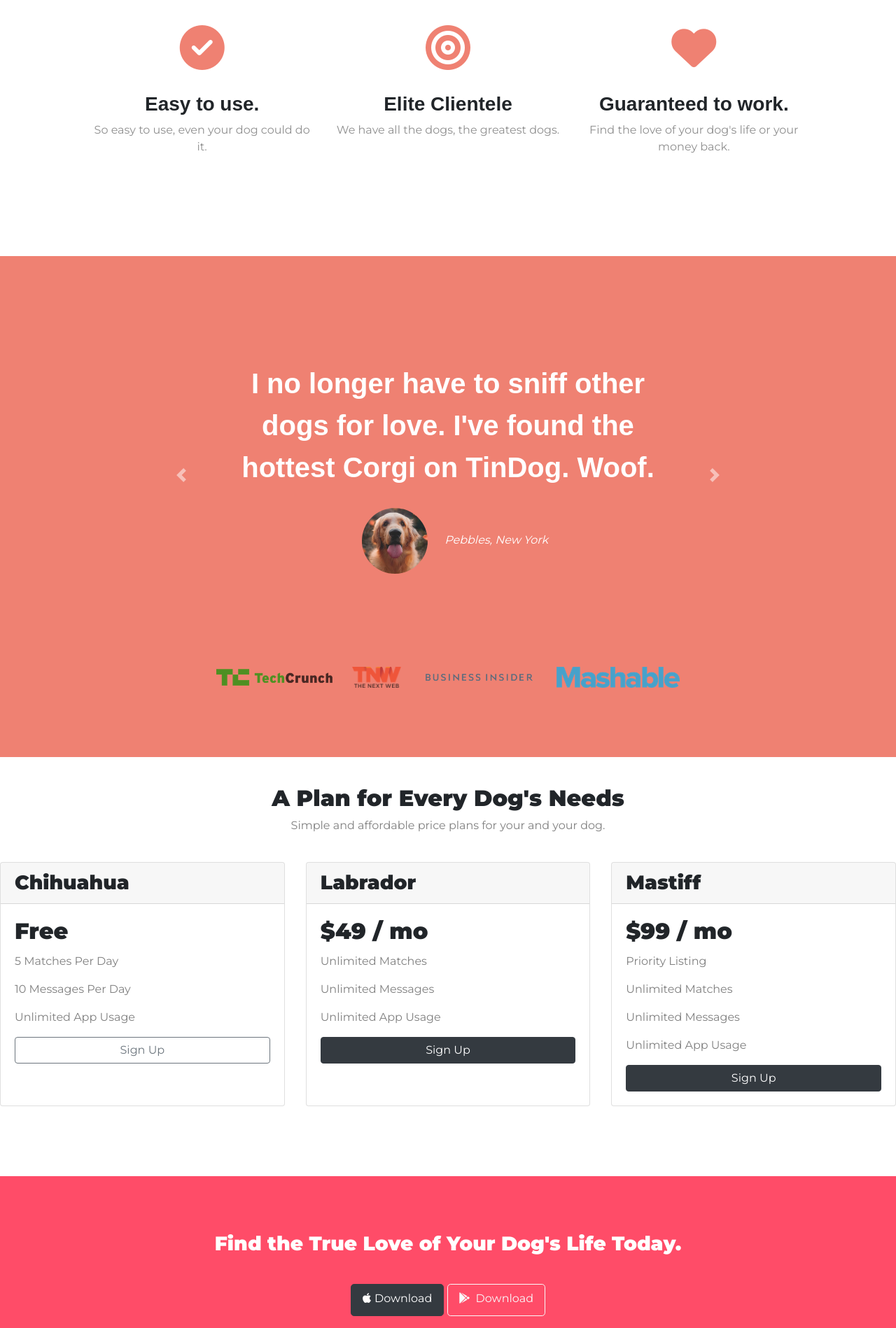
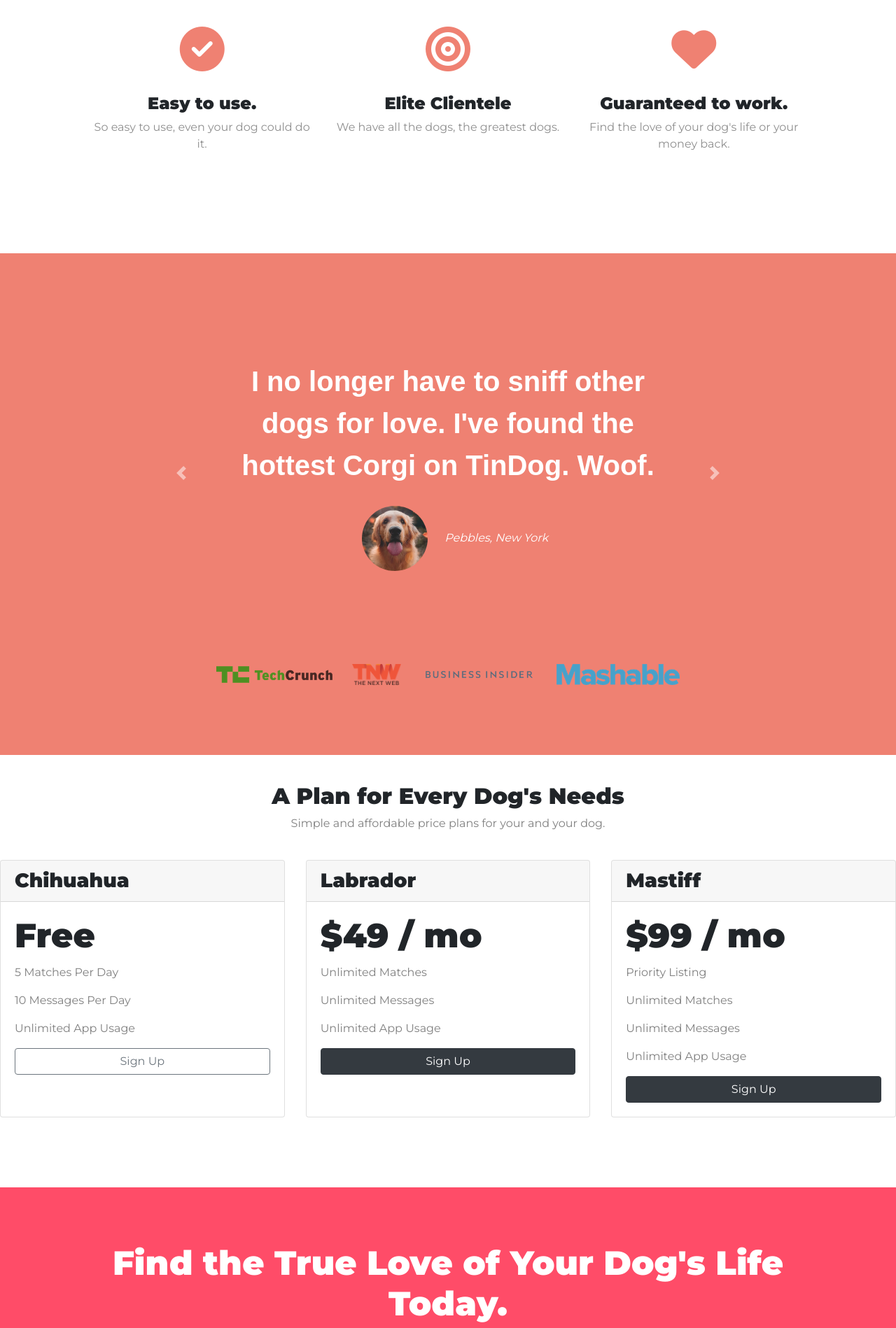
Before and after one commit to j-winston/Tindog, a plain HTML site: page index.html in a window 1280 px wide. Shown: the part 620-2518 px from the top of the page at 70% size. Drawn offline with nearby package versions, Linux system fonts and the light colour scheme.

Commit message:
refactor css code

```diff
--- a/css/styles.css
+++ b/css/styles.css
@@ -1,20 +1,52 @@
+
+/*HTML Selectors*/
+
 body {
     font-family: 'Montserrat', sans-serif;
+}
 
+
+h1, h2, h3, h4, h5, h6 {
+    font-weight:900;
+
+}
+
+
+p {
+    color: #8f8f8f;
 }
 
 
 #title {
     background-color:#ff4c68;
     color: white;
+
+}
+
+#title-box {
+    padding-left: 0px;
 }
 
 
-h1 {
+/* Headings */
+
+.big-heading {
     font-family: 'Montserrat', sans-serif;
     font-size: 3rem;
     line-height: 1.5;
     font-weight: 900;
+}
+
+
+#section-heading {
+    font-size:3rem;
+    font: "montserrat-bold";
+
+}
+
+
+.price-text {
+    font-size: 3rem;
 }
 
 
@@ -55,7 +87,6 @@ h1 {
 
     color: white;
     padding:0 0 4.5rem;
-
 
 }
 
@@ -121,8 +152,10 @@ h1 {
     align-content: center;
     padding: 10% 10%;
     background-color: white;
-    /* position: relative; */
-    /* overflow: hidden; */
+}
+
+.feature-title {
+    font-size: 1.5rem;
 }
 
 
@@ -180,6 +213,7 @@ h1 {
 
 }
 
+
 .street-cred {
     text-align:center;
     height: 30px;
@@ -196,10 +230,7 @@ h1 {
     padding: 7% 15%
 }
 
-h2,
-h3 {
-    font-weight: 900;
-}
+
 
 .card-text {
     color:gray
@@ -222,11 +253,9 @@ h3 {
 }
 
 .cta-container {
-    font: "montserrat-black", sans-serif;
     padding: 80px;
     text-align: center;
     color:white;
-
 }
 
 #cta-tagline {
--- a/index.html
+++ b/index.html
@@ -5,8 +5,6 @@
   <meta name="viewport" content="width=device-width, initial-scale=1.0>
   <title>Document</title>
 </head>
-
-
 
 
 
@@ -56,7 +54,7 @@
     <!-- Title -->
     <section id="title">
           <div class="col-lg-6 col-md-12 col-sm-12" id="title-box">
-                <h1>Meet new and interesting dogs nearby.</h1>
+                <h1 class="big-heading">Meet new and interesting dogs nearby.</h1>
             <button type="button" id="apple-button" class="download-button btn btn-dark btn-text btn-lg">
               <i class="fa-brands fa-apple"></i>Download </button>
             <button type="button" id="google-play-button" class="download-button btn btn-outline-light btn-text btn-lg">
@@ -73,19 +71,19 @@
 
       <div class="col-lg-4 col-md-12">
         <i class="fa-solid fa-circle-check fa-4x"></i>
-        <h3 class="features-heading">Easy to use.</h3>
+        <h3 class="feature-title">Easy to use.</h3>
         <p class="features-text">So easy to use, even your dog could do it.</p>
       </div>
 
       <div class="col-lg-4 col-md-12">
         <i class="fa-solid fa-bullseye fa-4x"></i>
-        <h3 class="features-heading">Elite Clientele</h3>
+        <h3 class="feature-title">Elite Clientele</h3>
         <p class="features-text">We have all the dogs, the greatest dogs.</p>
       </div>
 
       <div class=" col-lg-4 col-md-12">
         </a><i class="fa-solid fa-heart fa-4x"></i>
-        <h3 class="features-heading">Guaranteed to work.</h3>
+        <h3 class="feature-title">Guaranteed to work.</h3>
         <p class="features-text">Find the love of your dog's life or your money back.</p>
       </div>
     </div>
@@ -100,7 +98,7 @@
     <div class="carousel-inner">
 
       <div class="carousel-item active">
-        <h2 class="testimonial-heading">I no longer have to sniff other dogs for love. I've found the hottest Corgi on TinDog. Woof.</h2>
+        <h2 class="testimonial-heading section-heading">I no longer have to sniff other dogs for love. I've found the hottest Corgi on TinDog. Woof.</h2>
           <img src="images/dog-img.jpg" alt="dog-profile" class="testimonial-image">
           <em class="dog-name">Pebbles, New York</em>
       </div>
@@ -149,7 +147,7 @@
       <div class="card">
         <h3 class="card-header">Chihuahua</h3>
         <div class="card-body">
-          <h2 class="card-title">Free</h2>
+          <h2 class="card-title price-text">Free</h2>
           <p class="card-text">5 Matches Per Day</p>
           <p class="card-text">10 Messages Per Day</p>
           <p class="card-text">Unlimited App Usage</p>
@@ -160,7 +158,7 @@
       <div class="card">
         <h3 class="card-header">Labrador</h3>
         <div class="card-body">
-          <h2 class="card-title">$49 / mo</h2>
+          <h2 class="card-title price-text">$49 / mo</h2>
           <p class="card-text">Unlimited Matches</p>
           <p class="card-text">Unlimited Messages</p>
           <p class="card-text">Unlimited App Usage</p>
@@ -171,7 +169,7 @@
       <div class="card">
         <h3 class="card-header">Mastiff</h3>
         <div class="card-body">
-          <h2 class="card-title">$99 / mo</h2>
+          <h2 class="card-title price-text">$99 / mo</h2>
           <p class="card-text">Priority Listing</p>
           <p class="card-text">Unlimited Matches</p>
           <p class="card-text">Unlimited Messages</p>
@@ -187,7 +185,7 @@
   <!-- Call to Action -->
   <section id="cta">
     <div class="cta-container">
-    <h3 id="cta-tagline">Find the True Love of Your Dog's Life Today.</h3>
+    <h3 id="section-heading">Find the True Love of Your Dog's Life Today.</h3>
     <button type="button" id="apple-button" class=" btn btn-dark btn-text btn-lg">
       <i class="fa-brands fa-apple"></i>Download </button>
     <button type="button" id="google-play-button" class=" btn btn-outline-light btn-text btn-lg">
```
